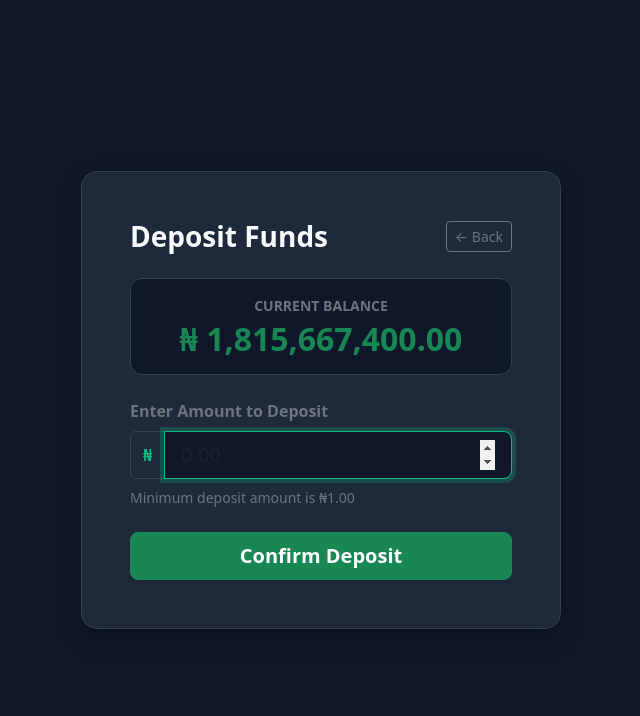
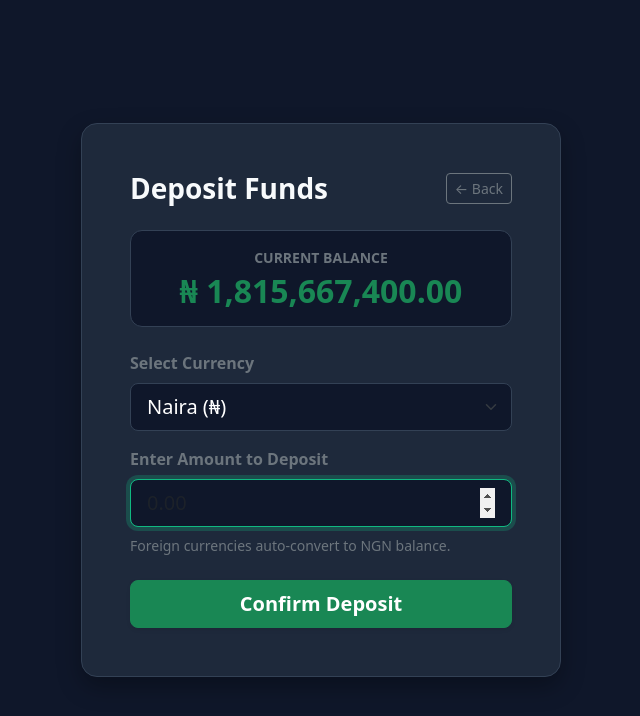
Before and after one commit to Mario-Chinonso/multi-currency-bank-flask, a Flask app: page /deposit in a window 1280 px wide. Shown: the top 716 px of the page, without its empty margins (319-959 px from the left). Run offline with Flask 3, Linux system fonts and the light colour scheme; a user stored in the database is signed in; data comes from the database, SQL or seed files in the repository; some libraries are stand-ins or nearby versions.

Commit message:
Second saved copy

```diff
--- a/GUI/templates/deposit.html
+++ b/GUI/templates/deposit.html
@@ -27,12 +27,12 @@
             border: 1px solid #334155;
             border-radius: 12px;
         }
-        .form-control {
+        .form-control, .form-select {
             background-color: #0f172a;
             border: 1px solid #334155;
             color: #ffffff;
         }
-        .form-control:focus {
+        .form-control:focus, .form-select:focus {
             background-color: #0f172a;
             border-color: #10b981;
             color: #ffffff;
@@ -65,10 +65,21 @@
 
             <!-- Deposit Form -->
             <form action="{{ url_for('deposit') }}" method="POST">
+
+                <!-- Currency Selector -->
+                <div class="mb-3">
+                    <label for="currency" class="form-label text-secondary fw-semibold">Select Currency</label>
+                    <select name="currency" id="currency" class="form-select form-select-lg" required>
+                        <option value="NGN" selected>Naira (₦)</option>
+                        <option value="USD">US Dollar ($)</option>
+                        <option value="CNY">Chinese Yuan (¥)</option>
+                    </select>
+                </div>
+
+                <!-- Amount Input -->
                 <div class="mb-4">
                     <label for="amount" class="form-label text-secondary fw-semibold">Enter Amount to Deposit</label>
                     <div class="input-group">
-                        <span class="input-group-text">₦</span>
                         <input
                             type="number"
                             step="0.01"
@@ -81,7 +92,7 @@
                             autofocus
                         >
                     </div>
-                    <div class="form-text text-secondary mt-2">Minimum deposit amount is ₦1.00</div>
+                    <div class="form-text text-secondary mt-2">Foreign currencies auto-convert to NGN balance.</div>
                 </div>
 
                 <!-- Submit Button -->
```
